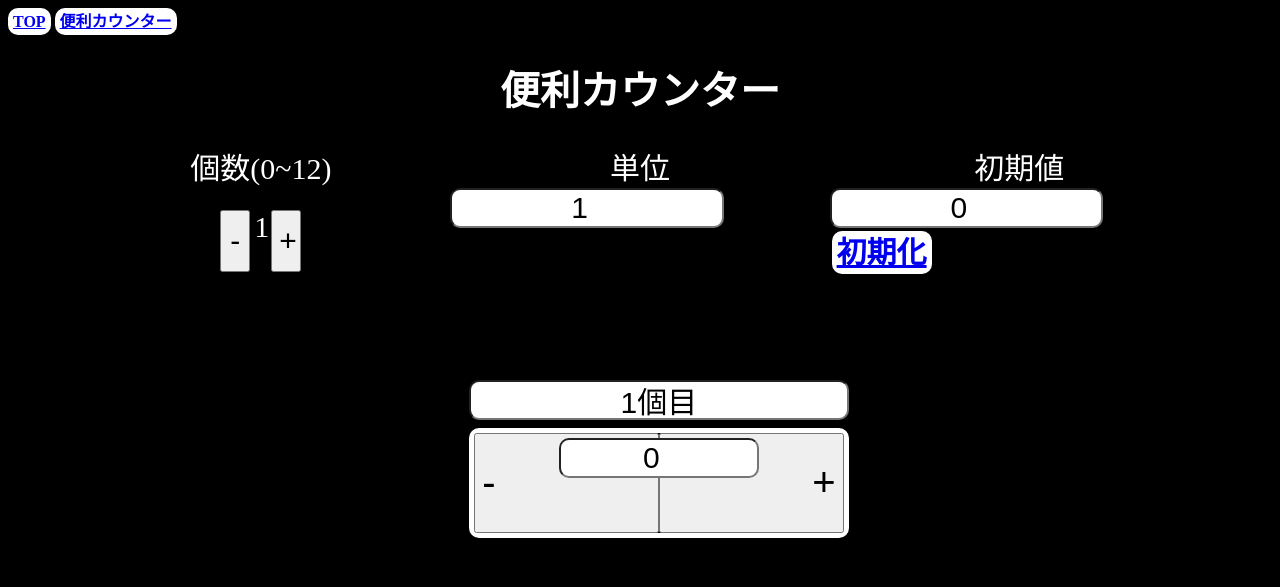
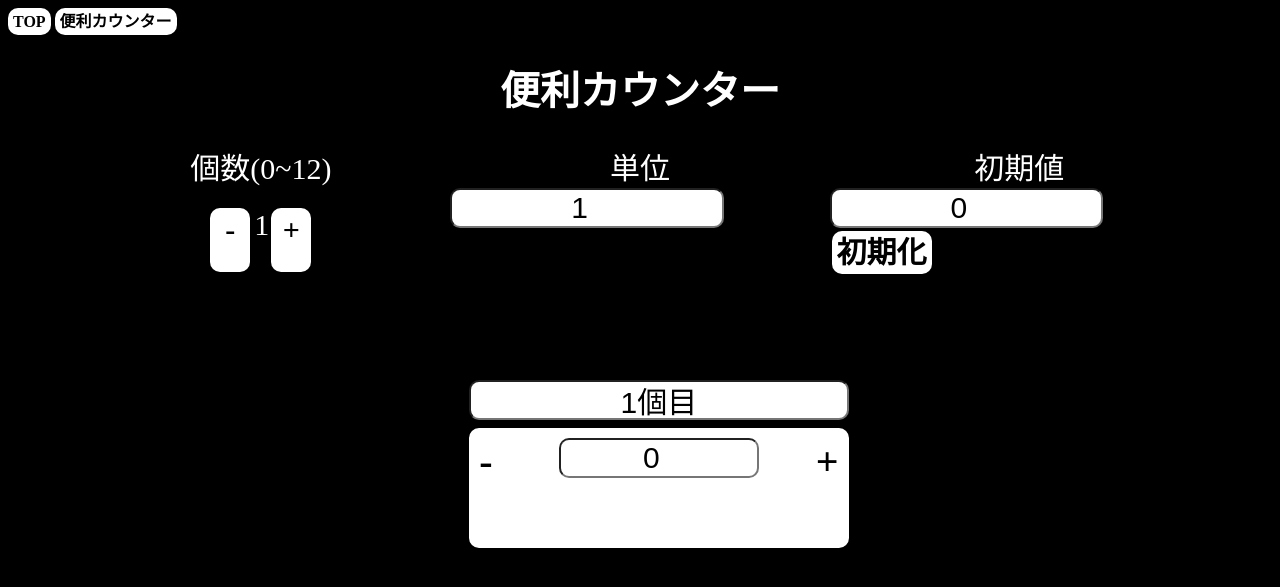
Before and after one commit to u-cya334/portfolio, a PHP site: page /counter/index.html in a window 1280 px wide. Shown: the top 587 px of the page. Run offline with PHP 8.4, Linux system fonts and the light colour scheme.

Commit message:
カウンターのボタンの修正

```diff
--- a/counter/counter.js
+++ b/counter/counter.js
@@ -42,7 +42,7 @@
 // カウンターを追加
 const addBox = ()=>{
     $default = $("#default").val();
-    addCode = '<div class="counterBox"><input type="text" value="'+peopleNumber+'個目" class="countName"><div class="numberBox"><button class="button inboxButton inboxMinus no'+peopleNumber+'">-</button><input type="number" class="countNumber no'+peopleNumber+'" value="'+$default+'"><button class="button inboxButton inboxPlus no'+peopleNumber+'">+</button></div></div>'
+    addCode = '<div class="counterBox"><input type="text" value="'+peopleNumber+'個目" class="countName"><div class="numberBox"><a href="#" class="button inboxMinus no'+peopleNumber+' inboxButton aButton">-</a><input type="number" class="countNumber no'+peopleNumber+'" value="'+$default+'"><a href="#" class="button inboxPlus no'+peopleNumber+' inboxButton aButton">+</a></div></div>'
     $counter.insertAdjacentHTML('beforeend',addCode);
     resize();
 }
--- a/counter/index.html
+++ b/counter/index.html
@@ -19,9 +19,9 @@
         <!-- 人数(個数)を決める -->
         <div id="people">
             <div class="subTitle">個数(0~12)</div>
-            <button class="button" id="peopleMinus">-</button>
+            <a href="#" class="button aButton" id="peopleMinus">-</a>
             <div class="number" id="peopleNumber">1</div>
-            <button class="button" id="peoplePlus">+</button>
+            <a href="#" class="button aButton" id="peoplePlus">+</a>
         </div>
         <!-- 1単位を決める -->
         <div class="unitBox">
@@ -42,9 +42,9 @@
         <div class="counterBox">
             <input type="text" value="1個目" class="countName">
             <div class="numberBox">
-                <button class="button inboxMinus no1 inboxButton">-</button>
+                <a href="#" class="button inboxMinus no1 inboxButton aButton">-</a>
                 <input type="number" class="countNumber no1" value="0">
-                <button class="button inboxPlus no1 inboxButton">+</button>
+                <a href="#" class="button inboxPlus no1 inboxButton aButton">+</a>
             </div>
         </div>
     </div>
--- a/counter/style.css
+++ b/counter/style.css
@@ -97,6 +97,16 @@
     border-radius: 10px;
 }
 
+.aButton{
+    background-color: white;
+    font-weight: bold;
+    cursor: pointer;
+    border-radius: 10px;
+    padding: 5px;
+    text-decoration: none;
+    color: black;
+}
+
 .countName{
     margin-top: 2%;
     width: 99%;
@@ -120,6 +130,7 @@
     margin-left: 0%;
     margin-right: 0;
     font-size: 40px;
+    border-radius: 0;
 }
 
 .countNumber{
@@ -129,11 +140,3 @@
     text-align: center;
     margin-top: 5px;
 }
-
-.aButton{
-    background-color: white;
-    font-weight: bold;
-    cursor: pointer;
-    border-radius: 10px;
-    padding: 5px;
-}
```
